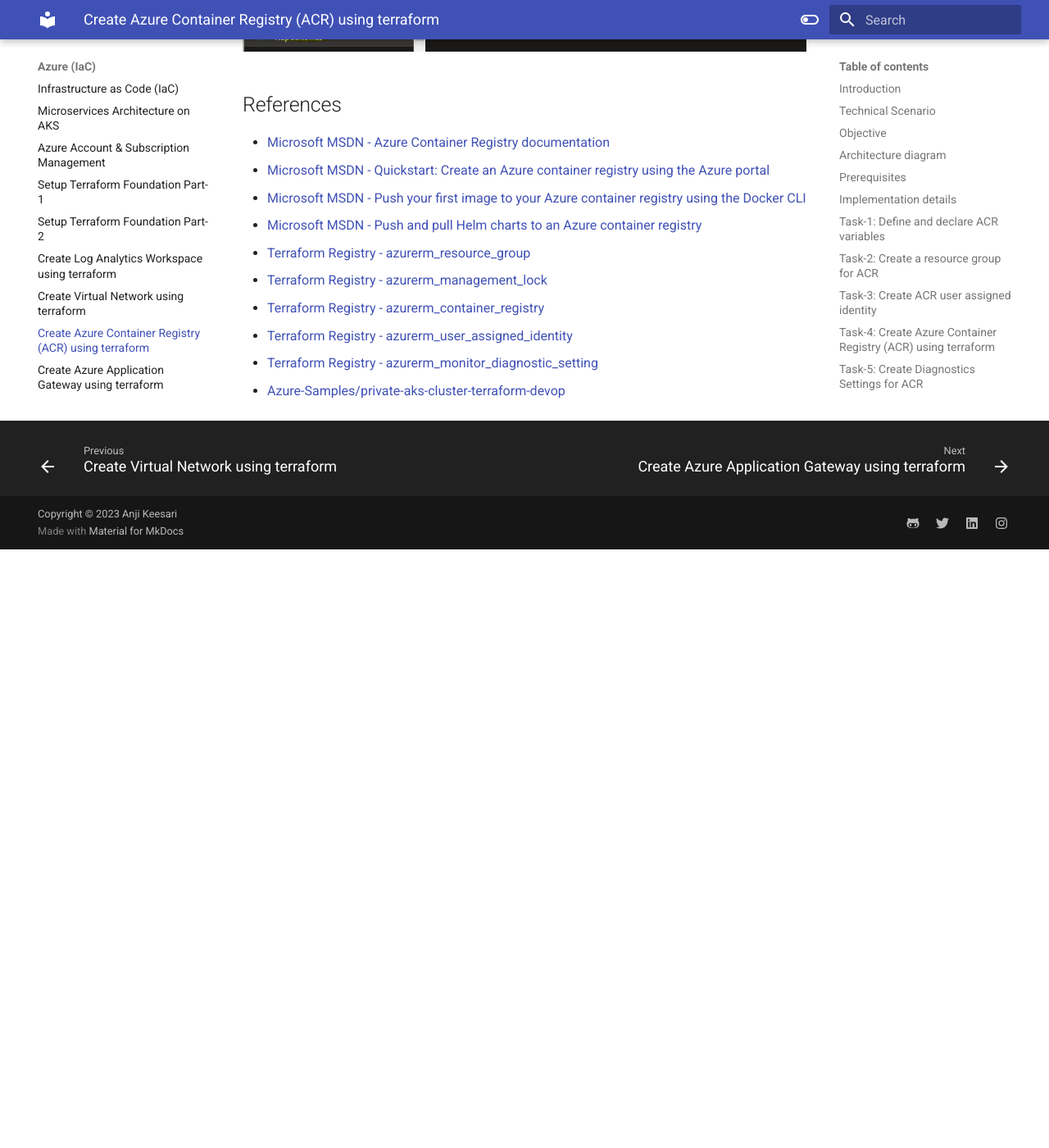
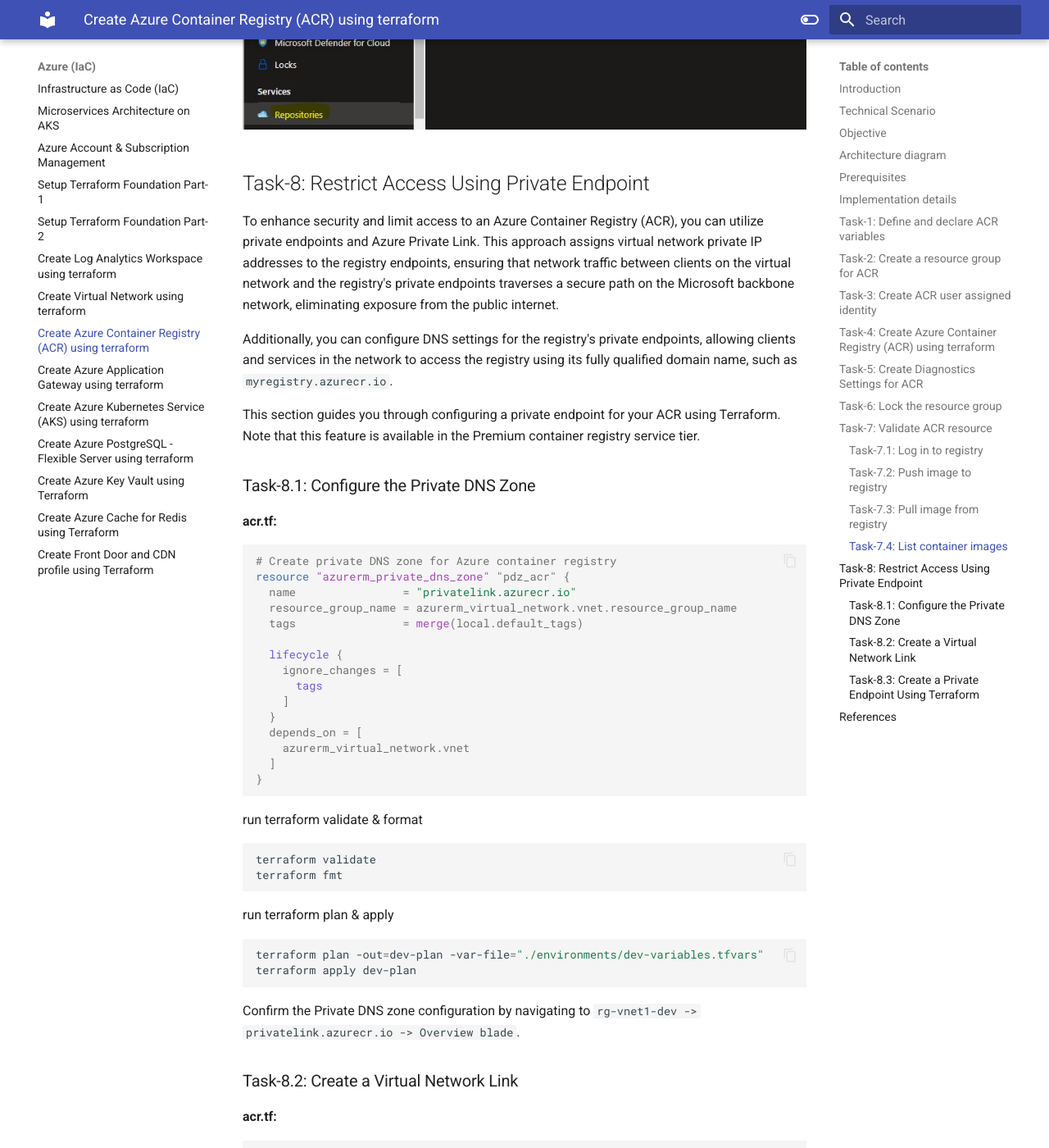
Before and after one commit to akeesari/micros-k8s, an MkDocs documentation site: the page built from docs/azure/9-acr.md, in a window 1280 px wide and 1400 px high, scrolled down 13280 px. Shown: the whole window at 82% size. Built offline with MkDocs 1.6.1 and Material for MkDocs 9.7.7, drawn with Linux system fonts in a browser that asks for light colours; before the commit the page ends 13950 px from its top, so only the background shows below that; some of the changed text lies outside the part shown.

Commit message:
ACR - Restrict Access Using Private Endpoint

````diff
--- a/docs/azure/9-acr.md
+++ b/docs/azure/9-acr.md
@@ -173,6 +173,11 @@
   description = "(Optional) Whether to enable dedicated data endpoints for this Container Registry? Defaults to false. This is only supported on resources with the Premium SKU."
   default     = true
   type        = bool
+}
+variable "pe_acr_subresource_names" {
+  description = "(Optional) Specifies a subresource names which the Private Endpoint is able to connect to ACR."
+  type        = list(string)
+  default     = ["registry"]
 }
 ```
 **Define variables**
@@ -482,8 +487,155 @@
 
 ![image.jpg](images/image-28.jpg)
 
+## Task-8: Restrict Access Using Private Endpoint
+
+To enhance security and limit access to an Azure Container Registry (ACR), you can utilize private endpoints and Azure Private Link. This approach assigns virtual network private IP addresses to the registry endpoints, ensuring that network traffic between clients on the virtual network and the registry's private endpoints traverses a secure path on the Microsoft backbone network, eliminating exposure from the public internet.
+
+Additionally, you can configure DNS settings for the registry's private endpoints, allowing clients and services in the network to access the registry using its fully qualified domain name, such as `myregistry.azurecr.io`.
+
+This section guides you through configuring a private endpoint for your ACR using Terraform. Note that this feature is available in the Premium container registry service tier.
+
+### Task-8.1: Configure the Private DNS Zone
+
+**acr.tf:**
+```hcl
+# Create private DNS zone for Azure container registry
+resource "azurerm_private_dns_zone" "pdz_acr" {
+  name                = "privatelink.azurecr.io"
+  resource_group_name = azurerm_virtual_network.vnet.resource_group_name
+  tags                = merge(local.default_tags)
+
+  lifecycle {
+    ignore_changes = [
+      tags
+    ]
+  }
+  depends_on = [
+    azurerm_virtual_network.vnet
+  ]
+}
+```
+
+run terraform validate & format
+
+``` sh
+terraform validate
+terraform fmt
+```
+
+run terraform plan & apply
+
+``` sh
+terraform plan -out=dev-plan -var-file="./environments/dev-variables.tfvars"
+terraform apply dev-plan
+```
+
+Confirm the Private DNS zone configuration by navigating to `rg-vnet1-dev -> privatelink.azurecr.io -> Overview blade`.
+
+### Task-8.2: Create a Virtual Network Link
+
+**acr.tf:**
+```hcl
+# Create private virtual network link to Virtual Network
+resource "azurerm_private_dns_zone_virtual_network_link" "acr_pdz_vnet_link" {
+  name                  = "privatelink_to_${azurerm_virtual_network.vnet.name}"
+  resource_group_name   = azurerm_resource_group.rg.name
+  virtual_network_id    = azurerm_virtual_network.vnet.id
+  private_dns_zone_name = azurerm_private_dns_zone.pdz_acr.name
+
+  lifecycle {
+    ignore_changes = [
+      tags
+    ]
+  }
+  depends_on = [
+    azurerm_resource_group.rg,
+    azurerm_virtual_network.vnet,
+    azurerm_private_dns_zone.pdz_acr
+  ]
+}
+```
+
+run terraform validate & format
+
+``` sh
+terraform validate
+terraform fmt
+```
+
+run terraform plan & apply
+
+``` sh
+terraform plan -out=dev-plan -var-file="./environments/dev-variables.tfvars"
+terraform apply dev-plan
+```
+
+Confirm the Virtual network links configuration by navigating to `rg-vnet1-dev -> privatelink.azurecr.io -> Virtual network links`.
+
+### Task-8.3: Create a Private Endpoint Using Terraform
+
+**acr.tf:**
+```hcl
+# Create private endpoint for Azure container registry
+resource "azurerm_private_endpoint" "pe_acr" {
+  name                = lower("${var.private_endpoint_prefix}-${azurerm_container_registry.acr.name}")
+  location            = azurerm_container_registry.acr.location
+  resource_group_name = azurerm_container_registry.acr.resource_group_name
+  subnet_id           = azurerm_subnet.jumpbox.id
+  tags                = merge(local.default_tags, var.acr_tags)
+
+  private_service_connection {
+    name                           = "pe-${azurerm_container_registry.acr.name}"
+    private_connection_resource_id = azurerm_container_registry.acr.id
+    is_manual_connection           = false
+    subresource_names              = var.pe_acr_subresource_names
+    request_message                = try(var.request_message, null)
+  }
+
+  private_dns_zone_group {
+    name                 = "default" //var.pe_acr_private_dns_zone_group_name
+    private_dns_zone_ids = [azurerm_private_dns_zone.pdz_acr.id]
+  }
+
+  lifecycle {
+    ignore_changes = [
+      tags,
+    ]
+  }
+  depends_on = [
+    azurerm_container_registry.acr,
+    azurerm_private_dns_zone.pdz_acr
+  ]
+}
+
+```
+
+run terraform validate & format
+
+``` sh
+terraform validate
+terraform fmt
+```
+
+run terraform plan & apply
+
+``` sh
+terraform plan -out=dev-plan -var-file="./environments/dev-variables.tfvars"
+terraform apply dev-plan
+```
+
+Confirm the endpoint configuration by navigating to `Container registry -> Networking -> Private access` — you will see the new private endpoint details.
+
+Navigate to `Private endpoint -> Overview` to verify the Virtual network/subnet and Network interface.
+
+Navigate to `Private endpoint -> DNS Configuration` to verify the Network Interface and Configuration name.
+
+Navigate to `Network interface -> Overview` to verify the private IP address attached to properties.
+
+
 ## References
 - [Microsoft MSDN - Azure Container Registry documentation](https://learn.microsoft.com/en-us/azure/container-registry/){:target="_blank"}
+- [Microsoft MSDN - Connect privately to an Azure container registry using Azure Private Link](https://learn.microsoft.com/en-us/azure/container-registry/container-registry-private-link){:target="_blank"}
 - [Microsoft MSDN - Quickstart: Create an Azure container registry using the Azure portal](https://learn.microsoft.com/en-us/azure/container-registry/container-registry-get-started-portal?tabs=azure-cli){:target="_blank"}
 - [Microsoft MSDN - Push your first image to your Azure container registry using the Docker CLI](https://learn.microsoft.com/en-us/azure/container-registry/container-registry-get-started-docker-cli?tabs=azure-cli){:target="_blank"}
 - [Microsoft MSDN - Push and pull Helm charts to an Azure container registry](https://learn.microsoft.com/en-us/azure/container-registry/container-registry-helm-repos){:target="_blank"}
@@ -492,6 +644,11 @@
 - [Terraform Registry - azurerm_container_registry](https://registry.terraform.io/providers/hashicorp/azurerm/latest/docs/resources/container_registry){:target="_blank"}
 - [Terraform Registry - azurerm_user_assigned_identity](https://registry.terraform.io/providers/hashicorp/azurerm/latest/docs/resources/user_assigned_identity){:target="_blank"}
 - [Terraform Registry - azurerm_monitor_diagnostic_setting](https://registry.terraform.io/providers/hashicorp/azurerm/latest/docs/resources/monitor_diagnostic_setting){:target="_blank"}
+- [Terraform Registry - azurerm_private_dns_zone](https://registry.terraform.io/providers/hashicorp/azurerm/latest/docs/resources/private_dns_zone){:target="_blank"}
+- [Terraform Registry - azurerm_private_dns_zone_virtual_network_link](https://registry.terraform.io/providers/hashicorp/azurerm/latest/docs/resources/private_dns_zone_virtual_network_link){:target="_blank"}
+- [Terraform Registry - azurerm_private_endpoint](https://registry.terraform.io/providers/hashicorp/azurerm/latest/docs/resources/private_endpoint){:target="_blank"}
+
+
 - [Azure-Samples/private-aks-cluster-terraform-devop](https://github.com/Azure-Samples/private-aks-cluster-terraform-devops/blob/main/terraform/modules/container_registry/main.tf){:target="_blank"}
 
 <!--
--- a/docs/gettingstarted/toc.md
+++ b/docs/gettingstarted/toc.md
@@ -122,10 +122,14 @@
     - Task-5: Create Diagnostics Settings for ACR
     - Task-6: Lock the resource group
     - Task-7: Validate ACR resource
-    - Task-7.1: Log in to registry
-    - Task-7.2: Push image to registry
-    - Task-7.3: Pull image from registry
-    - Task-7.4: List container images
+        - Task-7.1: Log in to registry
+        - Task-7.2: Push image to registry
+        - Task-7.3: Pull image from registry
+        - Task-7.4: List container images
+    - Task-8: Restrict Access Using Private Endpoint
+        - Task-8.1: Configure the Private DNS Zone
+        - Task-8.2: Create a Virtual Network Link
+        - Task-8.3: Create a Private Endpoint Using Terraform
 - [Lab-9: Create Azure Kubernetes Service (AKS) using terraform](../azure/11-aks.md)
     - Task-1: Define and declare AKS variables
     - Task-2: Create a resource group for AKS
````
